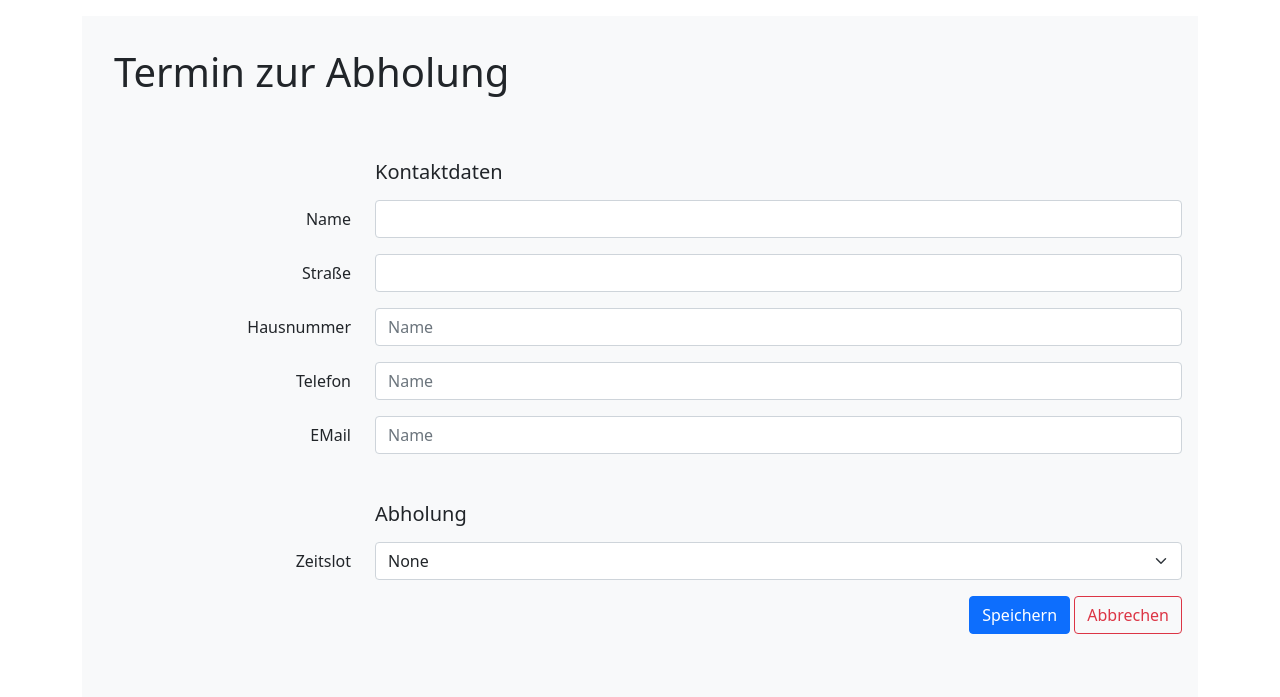
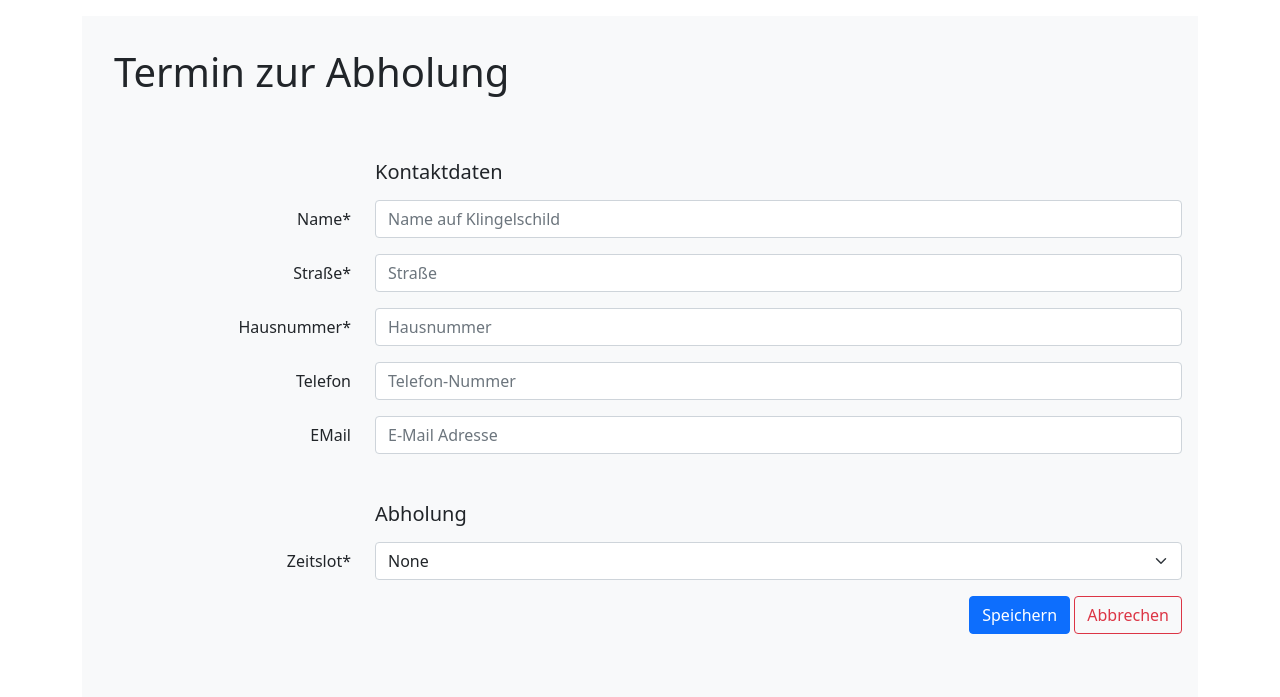
Before and after one commit to do9xe/WBSA-Tool, a Django app: page /appointment/new in a window 1280 px wide; the page is wider, and only the part inside the window is pictured. Shown: the part 56-753 px from the top of that part. Run offline with Django 3.2, Linux system fonts and the light colour scheme; data that the repository does not hold is empty.

Commit message:
anlegen von Abholungen scharf geschaltet

```diff
--- a/WBSAtool/frontend/templates/appointment/appointment_edit.html
+++ b/WBSAtool/frontend/templates/appointment/appointment_edit.html
@@ -14,38 +14,38 @@
                 <h5 class="offset-sm-3">Kontaktdaten</h5>
             </div>
 	        <div class="row mb-3">
-                <label for="name" class="col-sm-3 col-form-label text-lg-end">Name</label>
+                <label for="name" class="col-sm-3 col-form-label text-lg-end">Name*</label>
                 <div class="col">
-                    <input type="text" name="name" value="{{ area.name }}" maxlength="64" class="form-control" id="name">
+                    <input type="text" name="name" value="{{ area.name }}" maxlength="64" class="form-control" placeholder="Name auf Klingelschild" id="name">
                 </div>
             </div>
 
             <div class="row mb-3">
-                <label for="parent" class="col-sm-3 col-form-label text-lg-end">Straße</label>
+                <label for="street" class="col-sm-3 col-form-label text-lg-end">Straße*</label>
                 <div class="col autocomplete">
-                    <input type="text" name="street" value="{{ appointment.street }}" class="form-control" id="street_field" autocomplete="off">
+                    <input type="text" name="street" value="{{ appointment.street }}" class="form-control" id="street" placeholder="Straße" autocomplete="off">
                     <script>
                         var streets = [{% for street in street_list %}"{{street.name}}",{% endfor %}];
-                        autocomplete(document.getElementById("street_field"), streets);
+                        autocomplete(document.getElementById("street"), streets);
                     </script>
                 </div>
             </div>
             <div class="row mb-3">
-                <label for="name" class="col-sm-3 col-form-label text-lg-end">Hausnummer</label>
+                <label for="house_number" class="col-sm-3 col-form-label text-lg-end">Hausnummer*</label>
                 <div class="col">
-                    <input type="text" name="name" value="{{ area.name }}" maxlength="64" class="form-control" placeholder="Name" id="name">
+                    <input type="text" name="house_number" value="{{ area.house_number }}" maxlength="64" class="form-control" placeholder="Hausnummer" id="house_number">
                 </div>
             </div>
             <div class="row mb-3">
-                <label for="name" class="col-sm-3 col-form-label text-lg-end">Telefon</label>
+                <label for="phone" class="col-sm-3 col-form-label text-lg-end">Telefon</label>
                 <div class="col">
-                    <input type="text" name="name" value="{{ area.name }}" maxlength="64" class="form-control" placeholder="Name" id="name">
+                    <input type="text" name="phone" value="{{ area.phone }}" maxlength="64" class="form-control" placeholder="Telefon-Nummer" id="phone">
                 </div>
             </div>
             <div class="row mb-3">
-                <label for="name" class="col-sm-3 col-form-label text-lg-end">EMail</label>
+                <label for="email" class="col-sm-3 col-form-label text-lg-end">EMail</label>
                 <div class="col">
-                    <input type="text" name="name" value="{{ area.name }}" maxlength="64" class="form-control" placeholder="Name" id="name">
+                    <input type="text" name="email" value="{{ area.email }}" maxlength="64" class="form-control" placeholder="E-Mail Adresse" id="email">
                 </div>
             </div>
         </div>
@@ -54,12 +54,12 @@
                 <h5 class="offset-sm-3">Abholung</h5>
             </div>
             <div class="row mb-3">
-                <label for="parent" class="col-sm-3 col-form-label text-lg-end">Zeitslot</label>
+                <label for="timeslot" class="col-sm-3 col-form-label text-lg-end">Zeitslot*</label>
                 <div class="col">
-                    <select class="form-select" name="parent" id="parent">
+                    <select class="form-select" name="timeslot" id="timeslot">
                         <option value="None">None</option>
                         {% for timeslot in timeslot_list %}
-                        <option value="{{street.id}}"{%if appointment.timeslot == timeslot %}selected{%endif%}>{{timeslot.date}}, {{timeslot.time_from}} bis {{timeslot.time_to}}</option>
+                        <option value="{{timeslot.id}}"{%if appointment.timeslot == timeslot %}selected{%endif%}>{{timeslot.date}}, {{timeslot.time_from}} bis {{timeslot.time_to}}</option>
                         {% endfor %}
                     </select>
                 </div>
--- a/WBSAtool/frontend/urls.py
+++ b/WBSAtool/frontend/urls.py
@@ -6,16 +6,16 @@ app_name = 'wbsa'
 urlpatterns = [
     path('', RedirectView.as_view(url='appointment/map'), name='index'),
     path('area/list', views.area_list, name='area_list'),
+    path('area/new', views.area_new, name='area_new'),
     path('area/<int:area_id>', views.area_view, name='area_view'),
-    path('area/new', views.area_new, name='area_new'),
     path('area/<int:area_id>/edit', views.area_edit, name='area_edit'),
     path('street/list', views.street_list, name='street_list'),
+    path('street/bulkadd', views.street_bulkadd, name='street_bulkadd'),
     path('street/<int:street_id>/edit', views.street_edit, name='street_edit'),
-    path('street/bulkadd', views.street_bulkadd, name='street_bulkadd'),
     path('timeslot/list', views.timeslot_list, name='timeslot_list'),
     path('appointment/list', views.appointment_list, name='appointment_list'),
     path('appointment/map', views.appointment_map, name='appointment_map'),
+    path('appointment/new', views.appointment_new, name='appointment_new'),
     path('appointment/<int:appointment_id>', views.appointment_view, name='appointment_view'),
     path('appointment/<int:appointment_id>/edit', views.appointment_edit, name='appointment_edit'),
-    path('appointment/new', views.appointment_new, name='appointment_new'),
 ]
--- a/WBSAtool/frontend/views.py
+++ b/WBSAtool/frontend/views.py
@@ -161,7 +161,23 @@ def appointment_new(request):
         TimeslotList = Timeslot.objects.all()
         context = {"street_list": StreetList, 'timeslot_list': TimeslotList}
         return render(request, 'appointment/appointment_edit.html', context)
-
+    if request.method == "POST":
+        contact_name = request.POST['name']
+        street = get_object_or_404(Street, name=request.POST['street'])
+        house_number = request.POST['house_number']
+        timeslot = get_object_or_404(Timeslot, id=request.POST['timeslot'])
+        text = ""
+        phone = request.POST['phone']
+        email = request.POST['email']
+        newAppointment = Appointment(contact_name=contact_name, street=street, house_number=house_number, timeslot=timeslot)
+        if text:
+            newAppointment.text = text
+        if phone:
+            newAppointment.phone = phone
+        if email:
+            newAppointment.email = email
+        newAppointment.save()
+        return HttpResponseRedirect(reverse('wbsa:appointment_map'))
 
 def appointment_map(request):
     AppointmentList = Appointment.objects.all()
```
